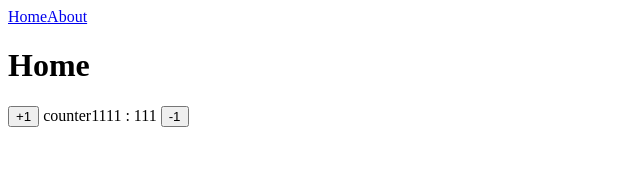
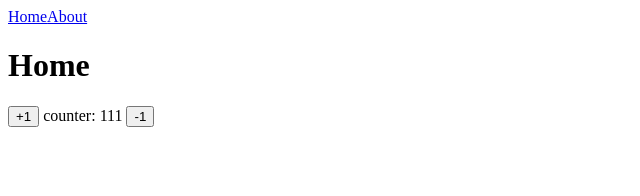
Before and after one commit to js-kingdata/vue3-demo, a Vue app: page / in a window 1280 px wide. Shown: the top 196 px of the page, without its empty margins (0-640 px from the left). Built offline with nearby package versions, Linux system fonts and the light colour scheme.

Commit message:
refactor

```diff
--- a/src/components/Counter.vue
+++ b/src/components/Counter.vue
@@ -1,33 +1,30 @@
 <template>
   <div class="counter">
     <button @click="increment(1)">+1</button>
-    {{ name }} : {{ value }}
-    <button @click="decrement()">-1</button>
+    {{ state.name }}
+    <button @click="increment(-1)">-1</button>
   </div>
 
 </template>
 
 <script lang="ts">
-import {defineComponent, ref, reactive, toRefs} from "vue";
+import {reactive, computed} from "vue";
 import {CounterModel} from "../types/counter";
 
+const CountEffect = () => {
+  const state = reactive<CounterModel>({value: 111, name: computed(() => state.name = `counter: ${state.value}`)})
+  const increment = (payload: number = 1) => {
+    state.value += payload
+  }
+  return {state, increment}
+}
 
-export default defineComponent({
+export default {
   name: "Counter",
   setup: () => {
-    const useFeatures = () => {
-      const state = reactive<CounterModel>({value: 111, name: 'counter1111'})
-      return toRefs(state)
-    }
-    const {value, name} = useFeatures()
-    const increment = (payload: number = 1) => {
-      value.value += payload
-    }
-    const decrement = (payload: number = 2) => {
-      value.value -= payload
-    }
-    return {name, value, increment, decrement}
+    const {state, increment} = CountEffect()
+    return {state, increment}
   }
-})
+}
 
 </script>
--- a/src/router/index.ts
+++ b/src/router/index.ts
@@ -1,5 +1,5 @@
 import {createRouter, createWebHistory} from "vue-router";
-import Home from "../views/Home.vue";
+import Home from "@views/Home.vue";
 
 const routes = [
     {
@@ -10,12 +10,12 @@ const routes = [
     {
         path: '/home',
         name: 'Home',
-        component: () => import('../views/Home.vue'),
+        component: () => import('@views/Home.vue'),
     },
     {
         path: '/about',
         name: 'About',
-        component: () => import('../views/About.vue') // @/views设置的别名
+        component: () => import('@views/About.vue') // @/views设置的别名
     },
 ]
 
--- a/src/views/Home.vue
+++ b/src/views/Home.vue
@@ -4,15 +4,12 @@
 </template>
 
 <script lang="ts">
-import Counter from "../components/Counter.vue";
+import Counter from "@components/Counter.vue";
 
 
-import {defineComponent} from "vue";
-
-export default defineComponent({
-  name: 'Home',
+export default {
   components: {
     Counter
   }
-})
+}
 </script>
--- a/vite.config.ts
+++ b/vite.config.ts
@@ -7,6 +7,8 @@ export default defineConfig({
     plugins: [vue()],
     resolve: {
         alias: {
+            '@components': path.resolve(__dirname, './src/components'),
+            '@views': path.resolve(__dirname, './src/views'),
             '@': path.resolve(__dirname, './src')
         }
     }
```
